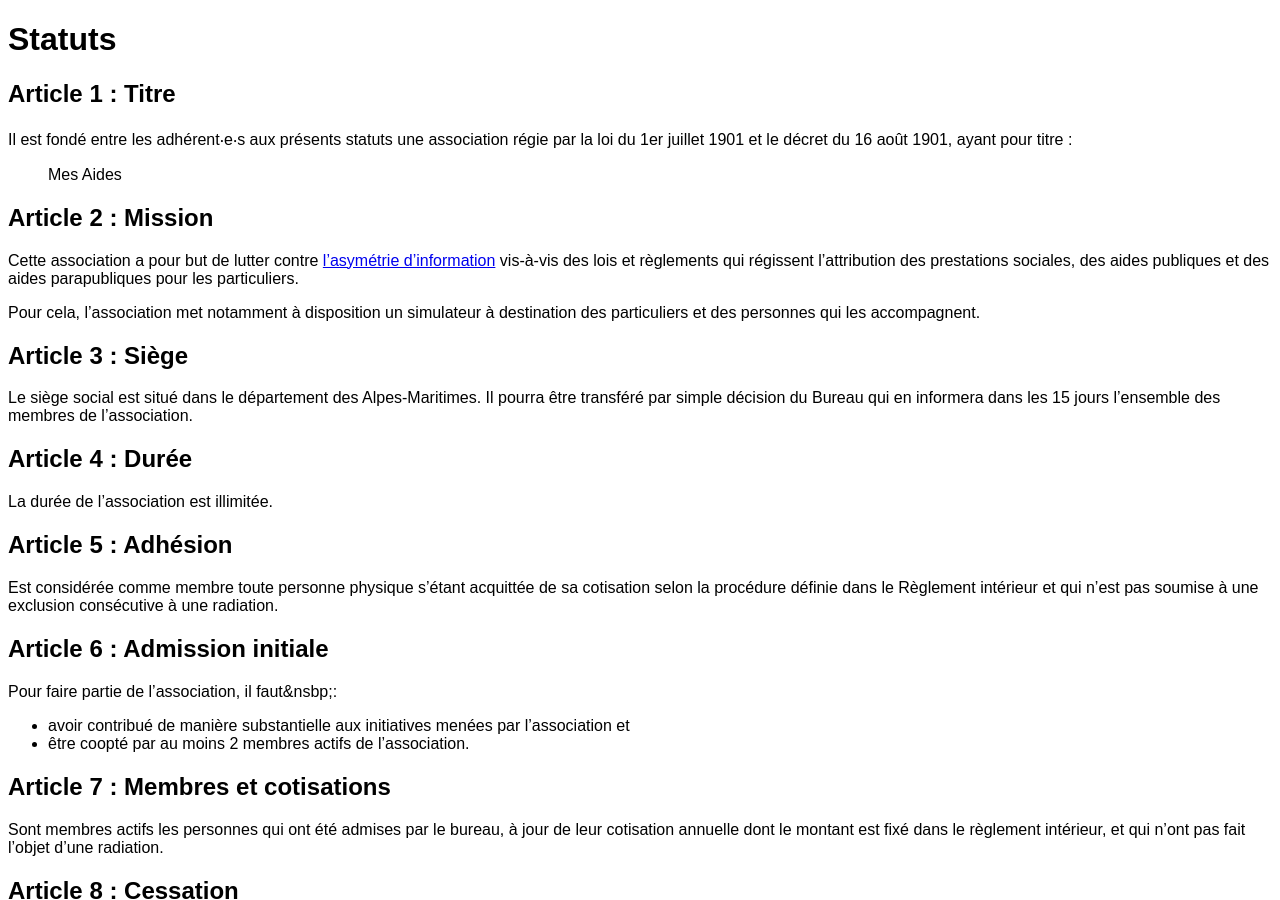
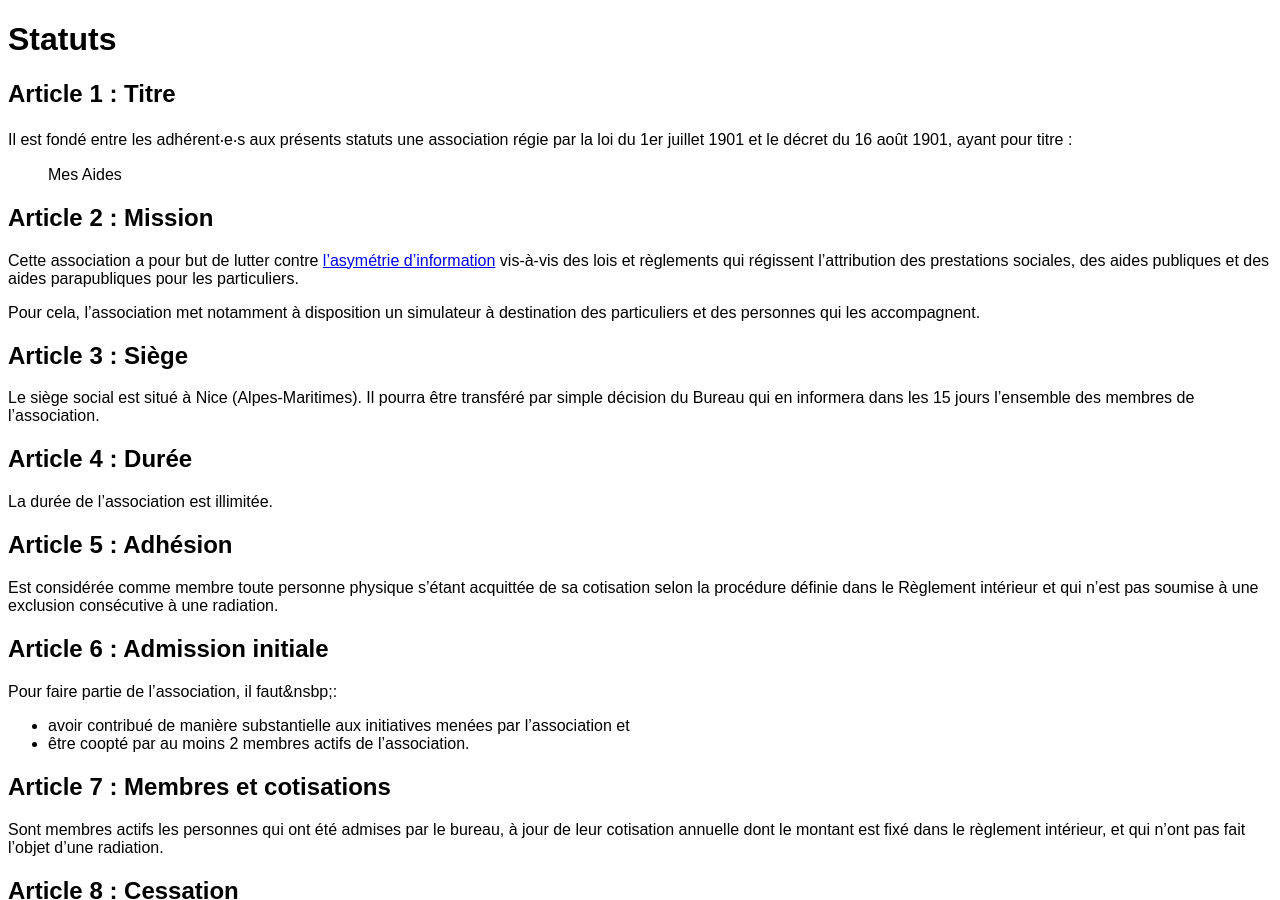
Before and after one commit to mes-aides/vie-associative, a Jekyll site: the page built from statuts.md, in a window 1280 px wide and 900 px high. Built offline with Jekyll 4.4.1, drawn with Linux system fonts in a browser that asks for light colours.

Commit message:
Explicite la ville du siège de l'association

```diff
--- a/statuts.md
+++ b/statuts.md
@@ -18,7 +18,7 @@ Pour cela, l’association met notamment à disposition un simulateur à destina
 
 ## Siège
 
-Le siège social est situé dans le département des Alpes-Maritimes. Il pourra être transféré par simple décision du Bureau qui en informera dans les 15 jours l'ensemble des membres de l'association.
+Le siège social est situé à Nice (Alpes-Maritimes). Il pourra être transféré par simple décision du Bureau qui en informera dans les 15 jours l'ensemble des membres de l'association.
 
 
 ## Durée
```
